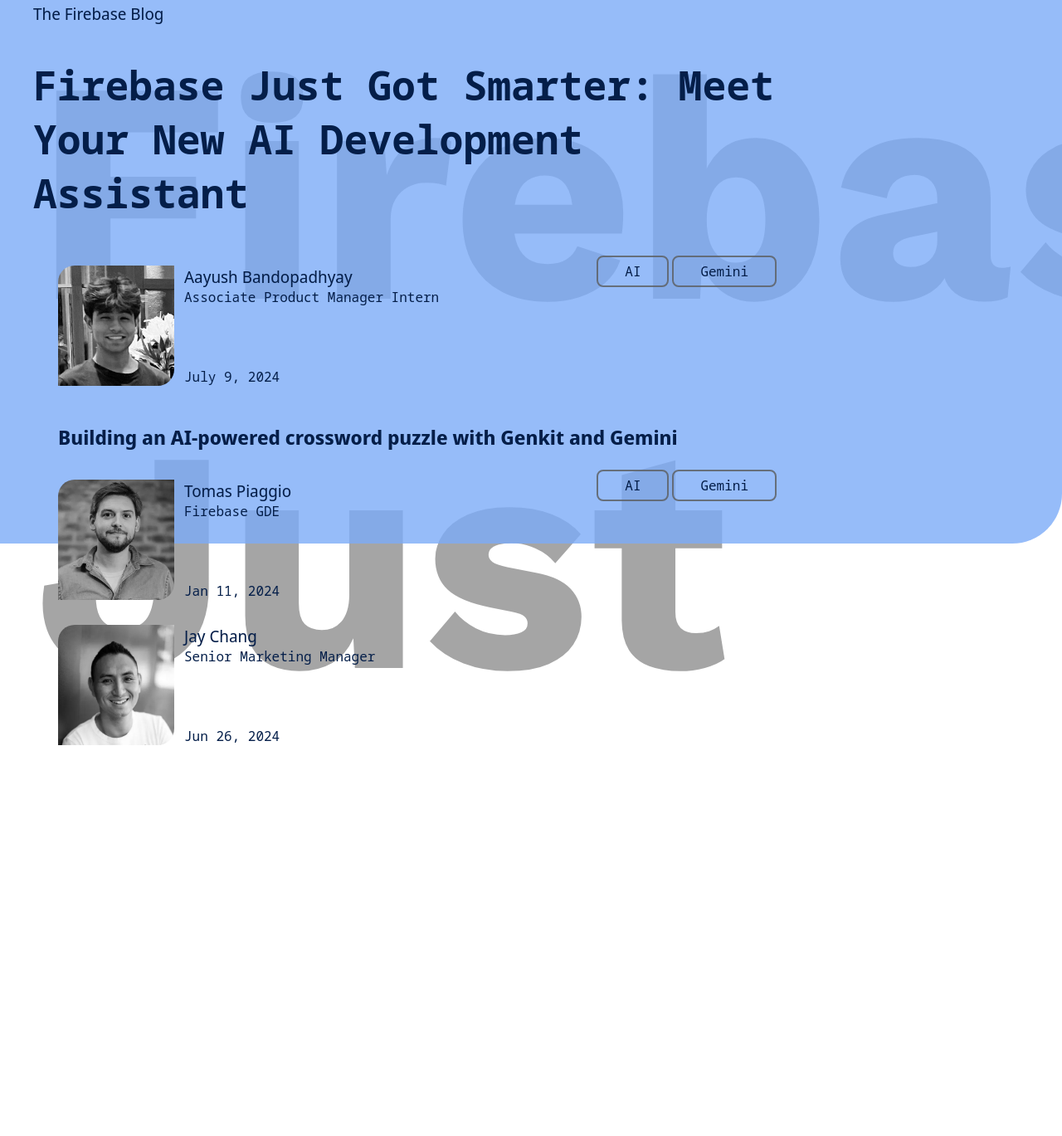
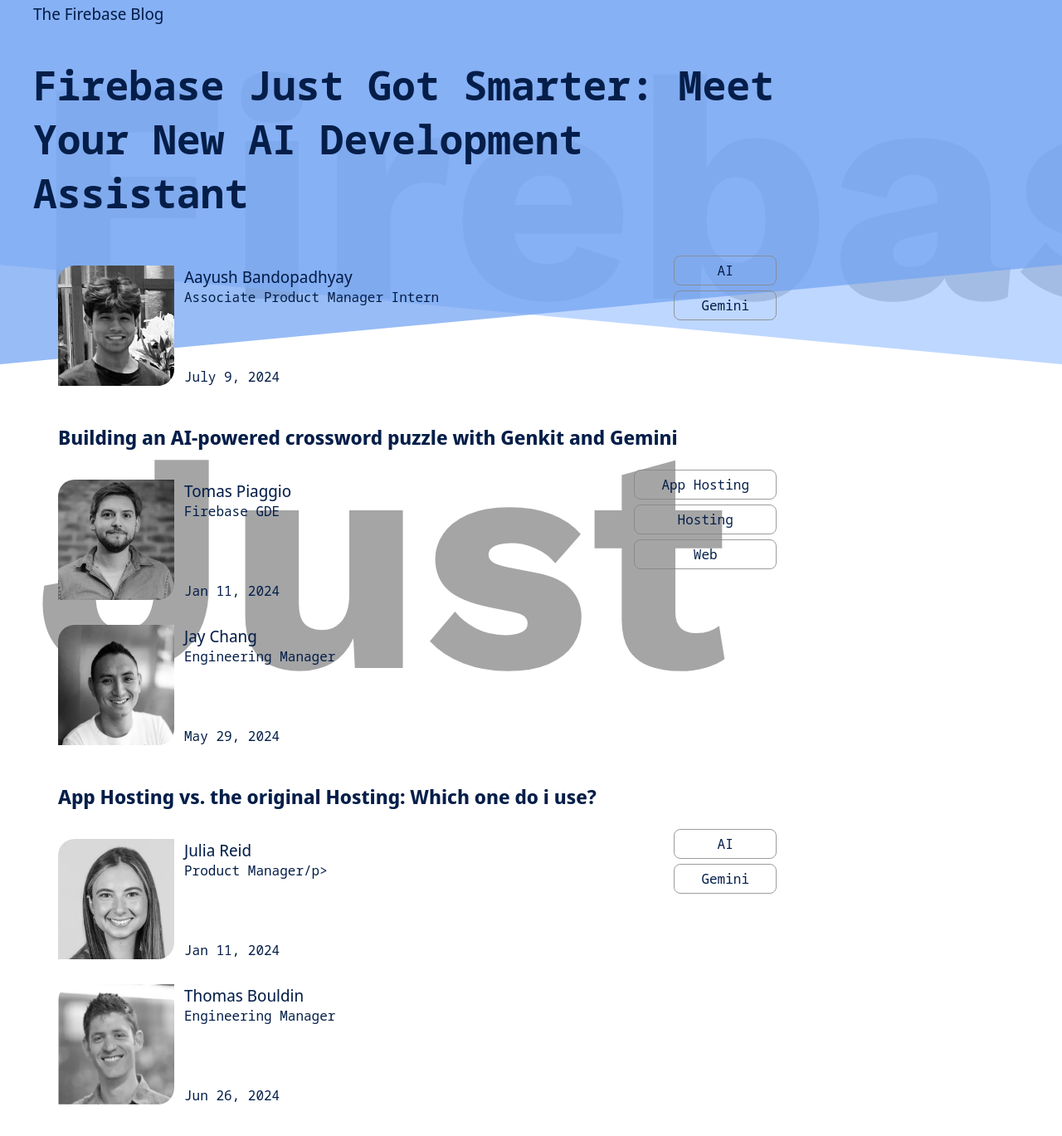
Before and after one commit to manoranjan-dev/Clone-FirebaseBlogPage, a plain HTML site: page index.html in a window 1280 px wide. Shown: the part 105-1474 px from the top of the page at 83% size. Before the commit the page ends 1048 px from the top, so only its background shows below. Drawn offline with nearby package versions, Linux system fonts and the light colour scheme.

Commit message:
updated styles & html

```diff
--- a/index.html
+++ b/index.html
@@ -9,7 +9,10 @@
 </head>
 
 <body>
-    <span class="bg-shape"></span>
+    <div class="bg-shape">
+        <img src="img/bg-left.svg" alt="background" class="bg-left">
+        <img src="img/bg-right.svg" alt="background" class="bg-right">
+    </div>
     <p class="bg-text">Firebase <br>Just</p>
     <!-- nav bar section starts -->
     <div class="nav-bar">
@@ -116,7 +119,45 @@
                         <div class="profile-details">
                             <div class="details">
                                 <p class="name">Jay Chang</p>
-                                <p class="designation">Senior Marketing Manager</p>
+                                <p class="designation">Engineering Manager</p>
+                            </div>
+                            <p class="date">May 29, 2024</p>
+                        </div>
+                    </div>
+                </div>
+                <div class="tags">
+                    <a href="" class="button">App Hosting</a>
+                    <a href="" class="button">Hosting</a>
+                    <a href="" class="button">Web</a>
+                </div>
+            </div>
+        </div>
+    </section>
+    <section class="">
+        <div class="container">
+            <h2>App Hosting vs. the original Hosting: Which one do i use?</h2>
+            <div class="profile-card">
+                <div class="profile-container">
+                    <div class="profile">
+                        <div class="profile-pic">
+                            <img src="img/juliareid_466x466.webp" alt="Julia Reid">
+                        </div>
+                        <div class="profile-details">
+                            <div class="details">
+                                <p class="name">Julia Reid</p>
+                                <p class="designation">Product Manager/p>
+                            </div>
+                            <p class="date">Jan 11, 2024</p>
+                        </div>
+                    </div>
+                    <div class="profile">
+                        <div class="profile-pic">
+                            <img src="img/thomas-bouldin_466x466.webp" alt="Thomas Bouldin">
+                        </div>
+                        <div class="profile-details">
+                            <div class="details">
+                                <p class="name">Thomas Bouldin</p>
+                                <p class="designation">Engineering Manager</p>
                             </div>
                             <p class="date">Jun 26, 2024</p>
                         </div>
--- a/styles/style.css
+++ b/styles/style.css
@@ -50,7 +50,7 @@ body {
     font-family: "Noto Sans Mono", monospace;
     padding: 6px 32px;
     color: #041e49;
-    border: 2px solid #5e6368dc;
+    border: 1px solid #858688d0;
     border-radius: 8px;
     text-decoration: none;
 }
@@ -159,15 +159,30 @@ body {
 }
 
 .bg-shape {
-    background-color: #7cacf8cc;
+    position: absolute;
     width: 100vw;
-    height: 95vh;
-    position: absolute;
+    height: 100vh;
     top: 0;
     left: 0;
-    right: 0;
-    border-radius: 0 0 60px 0;
-    z-index: -2;
+    z-index: -1;
+    transition: all ease-in 0.4s;
+
+    img {
+        position: absolute;
+        width: 100%;
+    }
+
+    .bg-left {
+        z-index: -2;
+    }
+
+    .bg-right {
+        z-index: -4;
+    }
+}
+
+.hero:hover+.bg-shape {
+    display: block;
 }
 
 .hero h1 {
@@ -251,10 +266,13 @@ section {
 
         .tags {
             text-align: right;
+            display: flex;
+            flex-direction: column;
 
             .button {
                 display: inline-block;
                 margin: 3px 0;
+                text-align: center;
             }
         }
     }
@@ -272,7 +290,7 @@ section:hover {
     }
 
     .button {
-        border: 2px solid #041e49;
+        border: 1px solid #041e49;
     }
 }
 
```
Also changed, not shown: img/bg-left.svg (added), img/bg-right.svg (added). Lines whose indentation alone changed are shown as unchanged.
